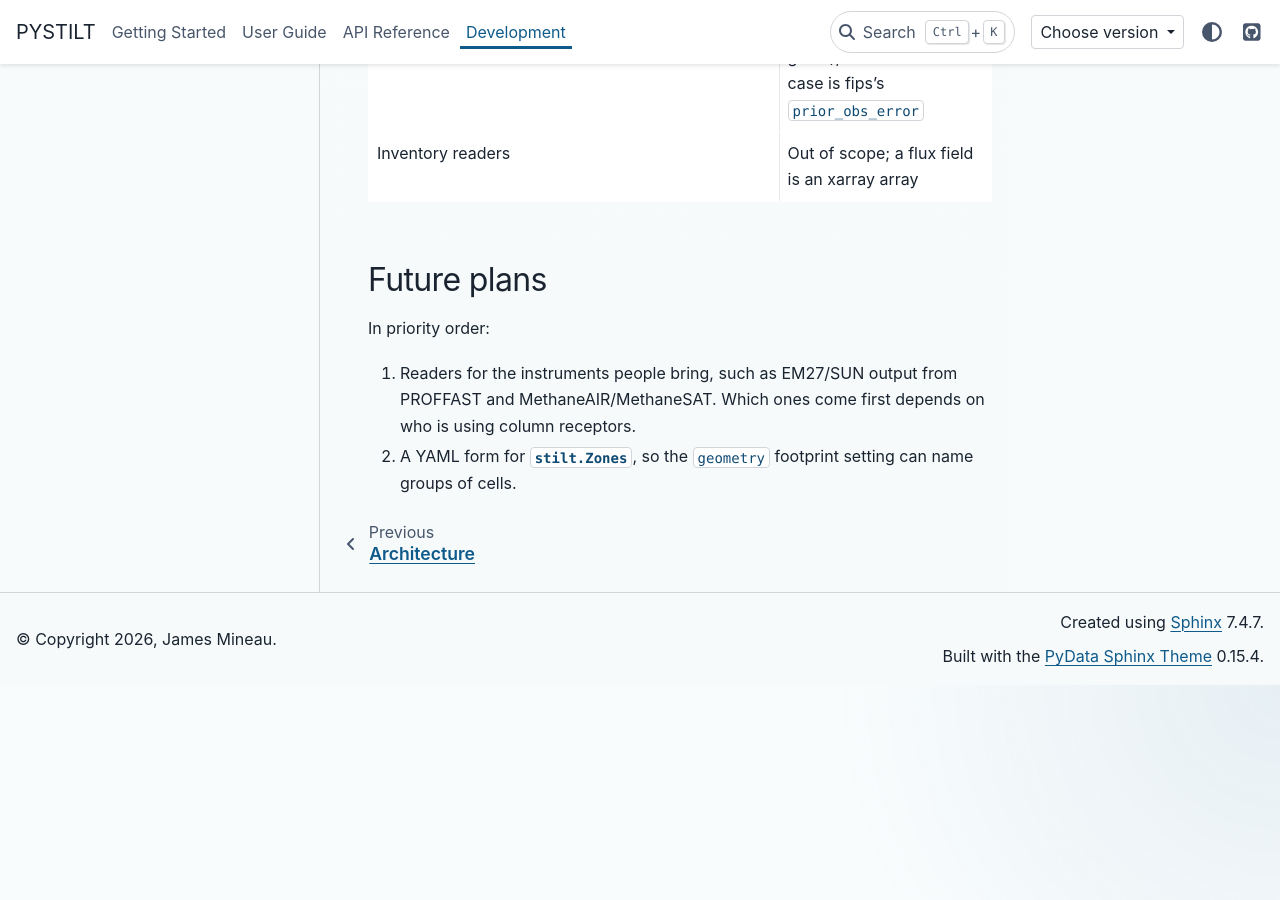
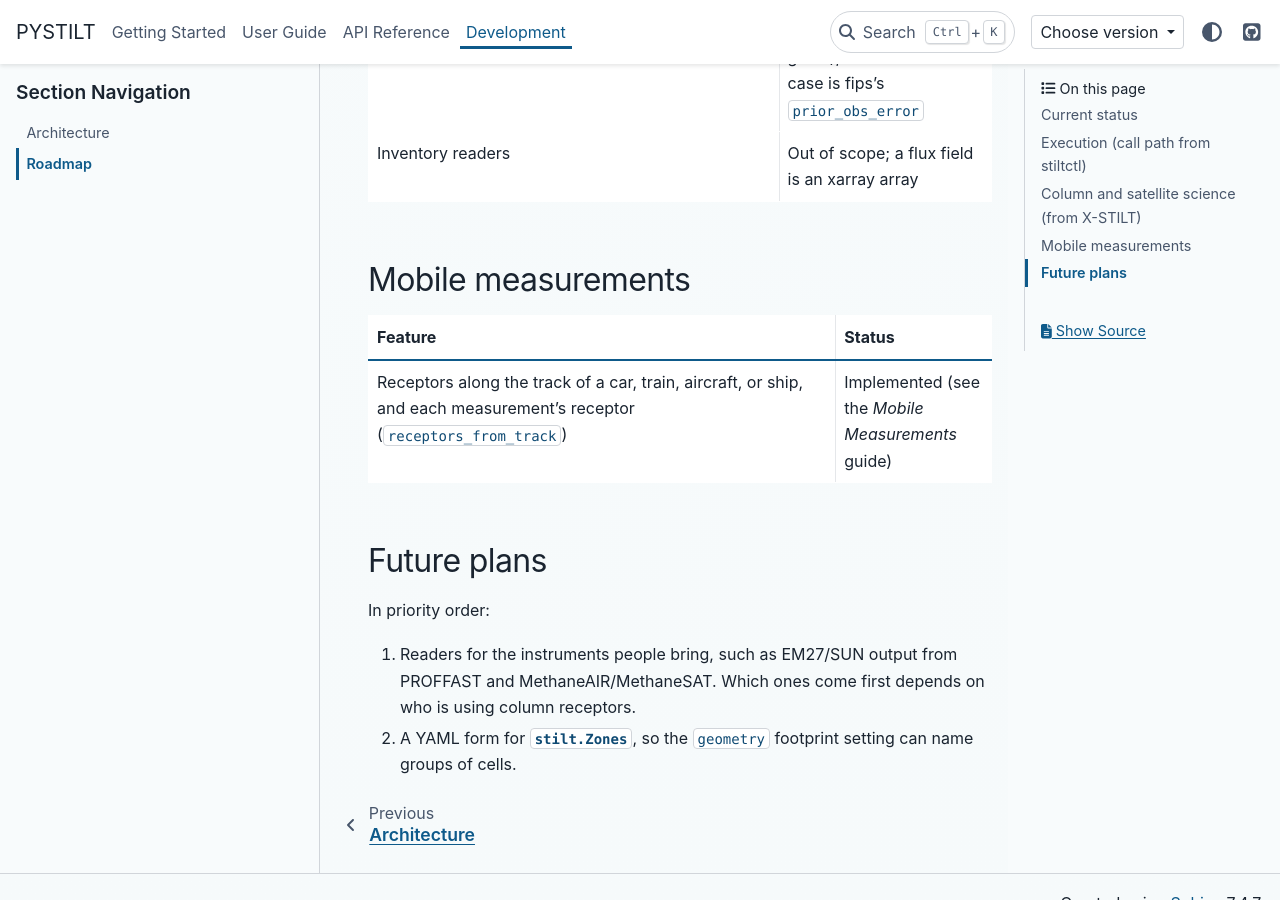
Before and after one commit to fbirds5230/runtraj, a Sphinx documentation site: the page built from docs/development/roadmap.rst, in a window 1280 px wide and 900 px high, scrolled down 3931 px. Built offline with Sphinx 7.4.7 and the PyData theme 0.15.4, drawn with Linux system fonts in a browser that asks for light colours; pages that are not in the unit, such as notebooks, are missing from menus.

Commit message:
feat(observations): make receptors from the track of a moving platform with receptors_from_track
A car, train, aircraft, or ship measures every second as it moves. receptors_from_track groups those measurements by time (every, five minutes by default) or by distance along the track (spacing), makes a PointReceptor at the mean time and position of each group, and returns the track with each measurement's receptor id for project.add_table. A pause longer than gap ends a group. TRACK_SCHEMA and check_track give the columns a track needs. A Mobile Measurements guide shows the steps.

Fixes jmineau/PYSTILT#410

```diff
--- a/docs/development/architecture.rst
+++ b/docs/development/architecture.rst
@@ -138,7 +138,9 @@ Module map
      observations/      the X-STILT port: product readers and SOUNDING_SCHEMA,
                         overpass grouping and sounding selection, slant
                         geometry and receptors_from_soundings, modelled_column,
-                        plume backgrounds; arrays in, plain values out
+                        plume backgrounds; receptors_from_track for the
+                        track of a moving platform; arrays in, plain
+                        values out
      transport/         the TransportModel and TransportConfig protocols,
                         ModelRun, ModelInfo, get_model and its MODELS table,
                         run_model and run_trajectories (__init__.py); one
--- a/docs/development/roadmap.rst
+++ b/docs/development/roadmap.rst
@@ -133,6 +133,18 @@ feature.
    * - Inventory readers
      - Out of scope; a flux field is an xarray array
 
+Mobile measurements
+-------------------
+
+.. list-table::
+   :header-rows: 1
+   :widths: 60 20
+
+   * - Feature
+     - Status
+   * - Receptors along the track of a car, train, aircraft, or ship, and each measurement's receptor (``receptors_from_track``)
+     - Implemented (see the *Mobile Measurements* guide)
+
 Future plans
 ------------
 
--- a/docs/guides/index.rst
+++ b/docs/guides/index.rst
@@ -8,6 +8,8 @@ you are new to PYSTILT, start with :doc:`../getting_started/quickstart`.
 
 - :doc:`receptors`: where and when you measured (towers, columns,
   satellites)
+- :doc:`tracks`: receptors along the track of a car, train, aircraft, or
+  ship, and the link from each measurement to its receptor
 - :doc:`meteorology`: use your own ARL files or download them from NOAA
 - :doc:`projects`: what goes in ``config.yaml``, variants, and how reruns
   and changed settings work
--- a/docs/guides/receptors.rst
+++ b/docs/guides/receptors.rst
@@ -36,7 +36,8 @@ PointReceptor
 -------------
 
 This is the most common type. Use it for a fixed surface site or an airborne
-sample at one height.
+sample at one height. For an analyzer that measures as it moves,
+:doc:`tracks` makes these receptors from its track.
 
 .. ipython:: python
 
```
Also changed, not shown: other parts of docs/guides/index.rst (+1 -0 lines), other parts of docs/guides/receptors.rst (+1 -1 lines), AGENTS.md (+2 -1 lines), docs/reference/observations.rst (+21 -4 lines).
